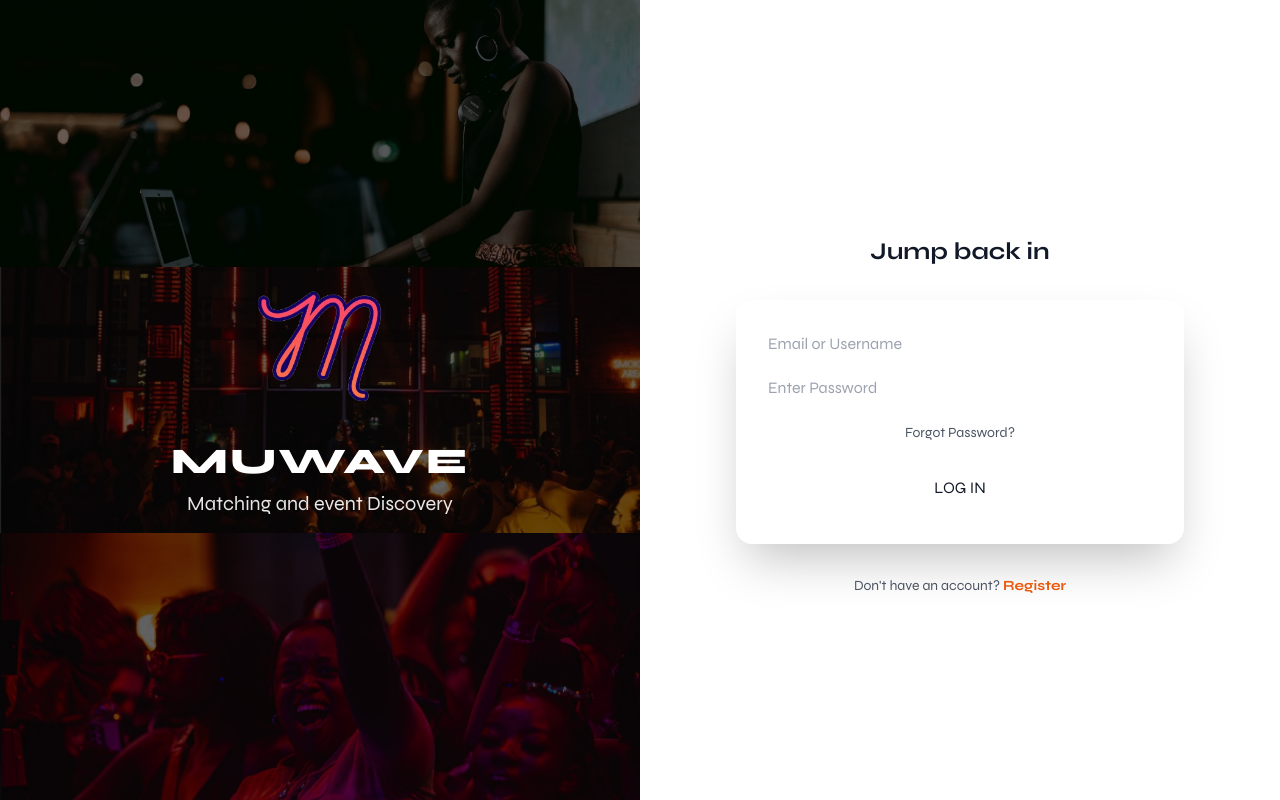
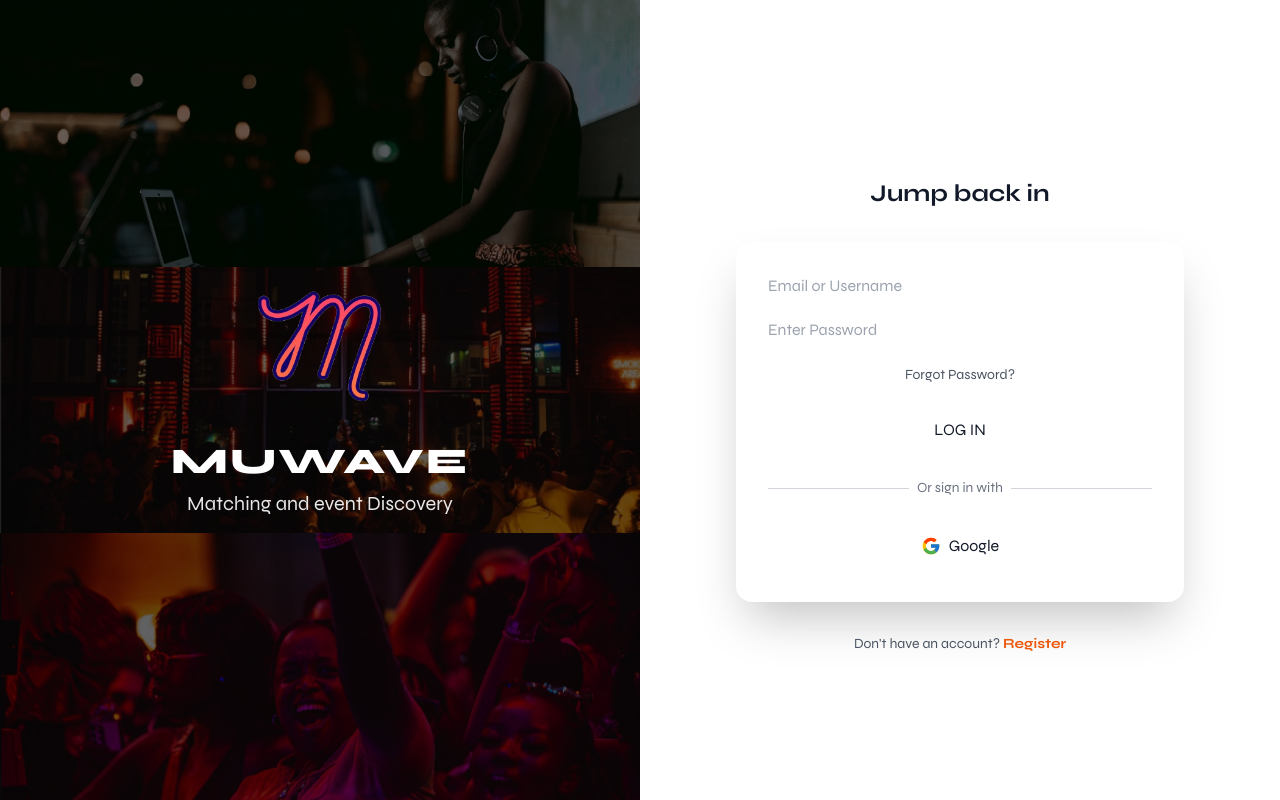
Before and after one commit to LPSJ1/MuWaveMatch, a React (Vite) app in the folder frontend/: page /login in a window 1280 px wide. Built offline with nearby package versions, Linux system fonts and the light colour scheme; no server answers.

Commit message:
Update public nav and login OAuth

```diff
--- a/frontend/src/components/Navbar.jsx
+++ b/frontend/src/components/Navbar.jsx
@@ -8,8 +8,9 @@
   const [showNotifDropdown, setShowNotifDropdown] = useState(false);
   const dropdownRef = useRef(null);
   const notifDropdownRef = useRef(null);
-  const { logout } = useAuth();
+  const { logout, isAuthenticated } = useAuth();
   const navigate = useNavigate();
+  const authenticated = isAuthenticated();
 
   // Mock notifications
   const [notifications, setNotifications] = useState([
@@ -66,7 +67,7 @@
             MUWAVE
           </Link>
 
-          {/* Nav Links */}
+          {authenticated && (
             <div style={{ display: 'flex', alignItems: 'center', gap: '2.5rem' }}>
               <Link
                 to="/home"
@@ -87,9 +88,43 @@
                 EVENTS
               </Link>
             </div>
+          )}
 
           {/* Right Section */}
           <div style={{ display: 'flex', alignItems: 'center', gap: '1.5rem' }}>
+            {!authenticated ? (
+              <>
+                <Link
+                  to="/login"
+                  style={{
+                    color: '#374151',
+                    textDecoration: 'none',
+                    fontWeight: '700',
+                    fontSize: '0.95rem',
+                    padding: '0.65rem 1rem',
+                    borderRadius: '999px',
+                    border: '1px solid #d1d5db'
+                  }}
+                >
+                  Log In
+                </Link>
+                <Link
+                  to="/register"
+                  style={{
+                    color: '#ffffff',
+                    backgroundColor: '#f97316',
+                    textDecoration: 'none',
+                    fontWeight: '700',
+                    fontSize: '0.95rem',
+                    padding: '0.7rem 1.15rem',
+                    borderRadius: '999px'
+                  }}
+                >
+                  Sign Up
+                </Link>
+              </>
+            ) : (
+              <>
             {/* Search Bar */}
             <div style={{ position: 'relative' }}>
               <input
@@ -396,6 +431,8 @@
                 </div>
               )}
             </div>
+              </>
+            )}
           </div>
         </div>
       </div>
--- a/frontend/src/pages/Login.jsx
+++ b/frontend/src/pages/Login.jsx
@@ -1,6 +1,7 @@
 import { useState } from 'react';
 import { Link, useNavigate } from 'react-router-dom';
 import { useAuth } from '../context/AuthContext';
+import { supabase } from '../services/supabaseClient';
 
 export default function Login() {
   const [loginId, setLoginId] = useState('');
@@ -10,6 +11,13 @@
 
   const { login } = useAuth();
   const navigate = useNavigate();
+
+  const handleGoogleSignIn = async () => {
+    await supabase.auth.signInWithOAuth({
+      provider: 'google',
+      options: { redirectTo: `${window.location.origin}/home` },
+    });
+  };
 
   const handleSubmit = async (e) => {
     e.preventDefault();
@@ -148,6 +156,47 @@
                 {loading ? 'Signing in...' : 'LOG IN'}
               </button>
             </form>
+
+            {/* Divider */}
+            <div className="relative">
+              <div className="absolute inset-0 flex items-center">
+                <div className="w-full border-t border-gray-300 dark:border-slate-700" />
+              </div>
+              <div className="relative flex justify-center text-sm">
+                <span className="px-2 bg-white dark:bg-slate-900 text-gray-500 dark:text-gray-400">
+                  Or sign in with
+                </span>
+              </div>
+            </div>
+
+            {/* Social Buttons */}
+            <div className="grid grid-cols-1 gap-4">
+              <button
+                type="button"
+                onClick={handleGoogleSignIn}
+                className="btn-secondary py-3 flex items-center justify-center gap-2"
+              >
+                <svg viewBox="0 0 48 48" className="w-5 h-5">
+                  <path
+                    fill="#FFC107"
+                    d="M43.611,20.083H42V20H24v8h11.303c-1.649,4.657-6.08,8-11.303,8c-6.627,0-12-5.373-12-12c0-6.627,5.373-12,12-12c3.059,0,5.842,1.154,7.961,3.039l5.657-5.657C34.046,6.053,29.268,4,24,4C12.955,4,4,12.955,4,24c0,11.045,8.955,20,20,20c11.045,0,20-8.955,20-20C44,22.659,43.862,21.35,43.611,20.083z"
+                  />
+                  <path
+                    fill="#FF3D00"
+                    d="M6.306,14.691l6.571,4.819C14.655,15.108,18.961,12,24,12c3.059,0,5.842,1.154,7.961,3.039l5.657-5.657C34.046,6.053,29.268,4,24,4C16.318,4,9.656,8.337,6.306,14.691z"
+                  />
+                  <path
+                    fill="#4CAF50"
+                    d="M24,44c5.166,0,9.86-1.977,13.409-5.192l-6.19-5.238C29.211,35.091,26.715,36,24,36c-5.202,0-9.619-3.317-11.283-7.946l-6.522,5.025C9.505,39.556,16.227,44,24,44z"
+                  />
+                  <path
+                    fill="#1976D2"
+                    d="M43.611,20.083H42V20H24v8h11.303c-0.792,2.237-2.231,4.166-4.087,5.571c0.001-0.001,0.002-0.001,0.003-0.002l6.19,5.238C36.971,39.205,44,34,44,24C44,22.659,43.862,21.35,43.611,20.083z"
+                  />
+                </svg>
+                Google
+              </button>
+            </div>
           </div>
 
           {/* Sign Up Link */}
```
Lines whose indentation alone changed are shown as unchanged.
